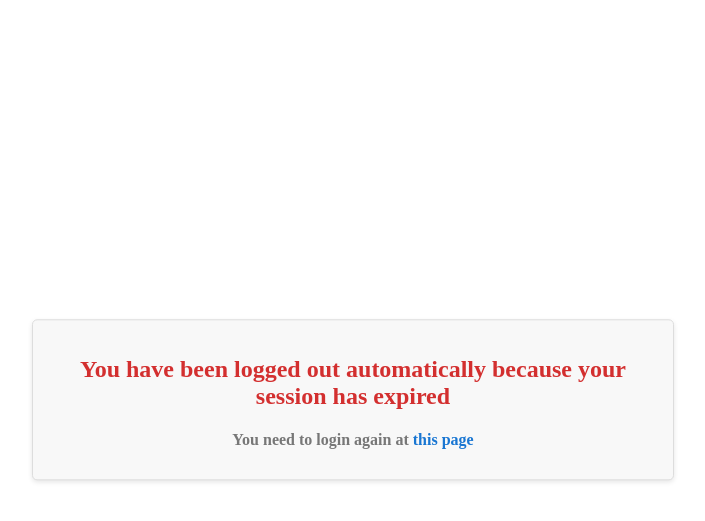
After one commit to JustinWChada/ConstructionDoctors-Code, a PHP site: page /pages/why_log_out.php in a window 1280 px wide. The commit adds this page. Shown: the top 521 px of the page, without its empty margins (287-992 px from the left). Run offline with PHP 8.4, Linux system fonts and the light colour scheme.

```diff
--- a/dashboard/profile/show_profile.php
+++ b/dashboard/profile/show_profile.php
@@ -60,8 +60,9 @@ if (!empty($userId) && is_numeric($userId)) {
         <input type="hidden" name="user_id" value="<?php echo htmlspecialchars($user_id); ?>">
 
         <label for="user_password">Password:</label>
-        <input type="text" id="user_password" name="user_password"
-            value="<?php echo htmlspecialchars($user_password); ?>">
+        <input type="text" id="user_password_old" name="user_password_old"
+            value="<?php echo htmlspecialchars($user_password); ?>" placeholder="Enter new password" hidden readonly>
+        <input type="text" id="user_password" name="user_password" value="" placeholder="Enter new password">
 
         <label for="email">Email:</label>
         <input type="email" id="email" name="email" value="<?php echo htmlspecialchars($email); ?>">
--- /dev/null
+++ b/pages/why_log_out.php
@@ -0,0 +1,93 @@
+<!DOCTYPE html>
+<html lang="en">
+
+<head>
+    <meta charset="UTF-8">
+    <meta name="viewport" content="width=device-width, initial-scale=1.0">
+    <title>Logged Out</title>
+    <style>
+        /* styles.css */
+
+        #message {
+            position: fixed;
+            /* Positions the element relative to the viewport */
+            top: 50%;
+            /* Vertically centers the element */
+            left: 50%;
+            /* Horizontally centers the element */
+            transform: translate(-50%, -50%);
+            /* Adjusts for element's own dimensions */
+            width: 80%;
+            /* Adjust as needed, responsive width */
+            max-width: 600px;
+            /* Maximum width on larger screens */
+            padding: 20px;
+            background-color: #f8f8f8;
+            /* Light background color */
+            border: 1px solid #ddd;
+            /* Subtle border */
+            border-radius: 5px;
+            /* Rounded corners */
+            box-shadow: 0 2px 5px rgba(0, 0, 0, 0.1);
+            /* Subtle shadow */
+            text-align: center;
+            /* Center the text inside the div */
+            z-index: 1000;
+            /* Ensure it's on top of other content if needed */
+        }
+
+        #message h1 {
+            font-size: 1.5em;
+            /* Adjust as needed */
+            color: #d32f2f;
+            /* A shade of red for the header */
+            margin-bottom: 15px;
+            /* Space below the header */
+        }
+
+        #message h4 {
+            font-size: 1em;
+            /* Adjust as needed */
+            color: #777;
+            /* Gray color for the paragraph */
+            margin-bottom: 10px;
+            /* Space below the paragraph */
+        }
+
+        #message a {
+            color: #1976d2;
+            /* A shade of blue for the link */
+            text-decoration: none;
+            /* Remove underline */
+            font-weight: bold;
+            /* Make the link bold */
+        }
+
+        #message a:hover {
+            text-decoration: underline;
+            /* Add underline on hover for better UX */
+        }
+
+        /* Optional: Style the body to prevent content behind the message from being clickable */
+        body {
+            overflow: hidden;
+            /*Disable scroll to the screen*/
+        }
+    </style>
+</head>
+
+<body>
+    <div id="message">
+        <h1>You have been logged out automatically because your session has expired</h1>
+        <h4>You need to login again at <a href="signin">this page</a></h4>
+    </div>
+
+    <script>
+        let messageElement = document.getElementById("message");
+
+        let text = "<h1></h1>"
+    </script>
+
+</body>
+
+</html>
--- a/queries/session_begin.php
+++ b/queries/session_begin.php
@@ -12,7 +12,7 @@ if (!isset($_SESSION['user_id'])) {
 
 // Access user data from the session
 $userId = $_SESSION['user_id'];
-$firstName = isset($_SESSION['first_name']) ? $_SESSION['first_name'] : 'User'; // Optional
+$firstName = isset($_SESSION['first_name']); // ? $_SESSION['first_name'] : 'user'; // Optional
 $email = isset($_SESSION['email']) ? $_SESSION['email'] : ''; // Optional
 
 header("Location:../dashboard/dashboard?n=$firstName");
--- a/queries/signin_query.php
+++ b/queries/signin_query.php
@@ -41,6 +41,7 @@ if ($result->num_rows === 1) {
         $_SESSION['user_id'] = $row['user_id']; // Store user_id in the session
         $_SESSION['first_name'] = $row['first_name']; // Store first_name (optional)
         $_SESSION['email'] = $email; // Store email in the session (optional)
+        $_SESSION['last_activity'] = time();
         $response = array('success' => true, 'message' => 'Sign-in successful.');
 
     } else {
--- a/queries/signup_query.php
+++ b/queries/signup_query.php
@@ -12,7 +12,7 @@ $email = $_POST['email'];
 $password = $_POST['password'];
 $created = date("Y-m-d H:i:s");
 $updated = date("Y-m-d H:i:s");
-$true = 1; // Or 0 for false;  if using default values, no need for this
+$false = 0; // Or 0 for false;  if using default values, no need for this
 
 // Validate data (add more validation as needed)
 if (empty($name) || empty($email) || empty($password)) {
@@ -60,7 +60,7 @@ if ($stmt === false) {
     exit;
 }
 
-$stmt->bind_param("sssssi", $hashed_password, $email, $name, $created, $updated, $true); // Changed to ssssi if int
+$stmt->bind_param("sssssi", $hashed_password, $email, $name, $created, $updated, $false); // Changed to ssssi if int
 
 if ($stmt->execute()) {
     $response = array('success' => true, 'message' => 'User registered successfully.');
```
Also changed, not shown: dashboard/dashboard.php (+4 -3 lines), dashboard/js/dashboard.js (+19 -0 lines), dashboard/profile/show_profile_query.php (+11 -4 lines), dashboard/session_cleanup.php (added, +27 -0 lines), dashboard/statistics.php (+4 -4 lines), queries/session_end.php (+21 -4 lines).
